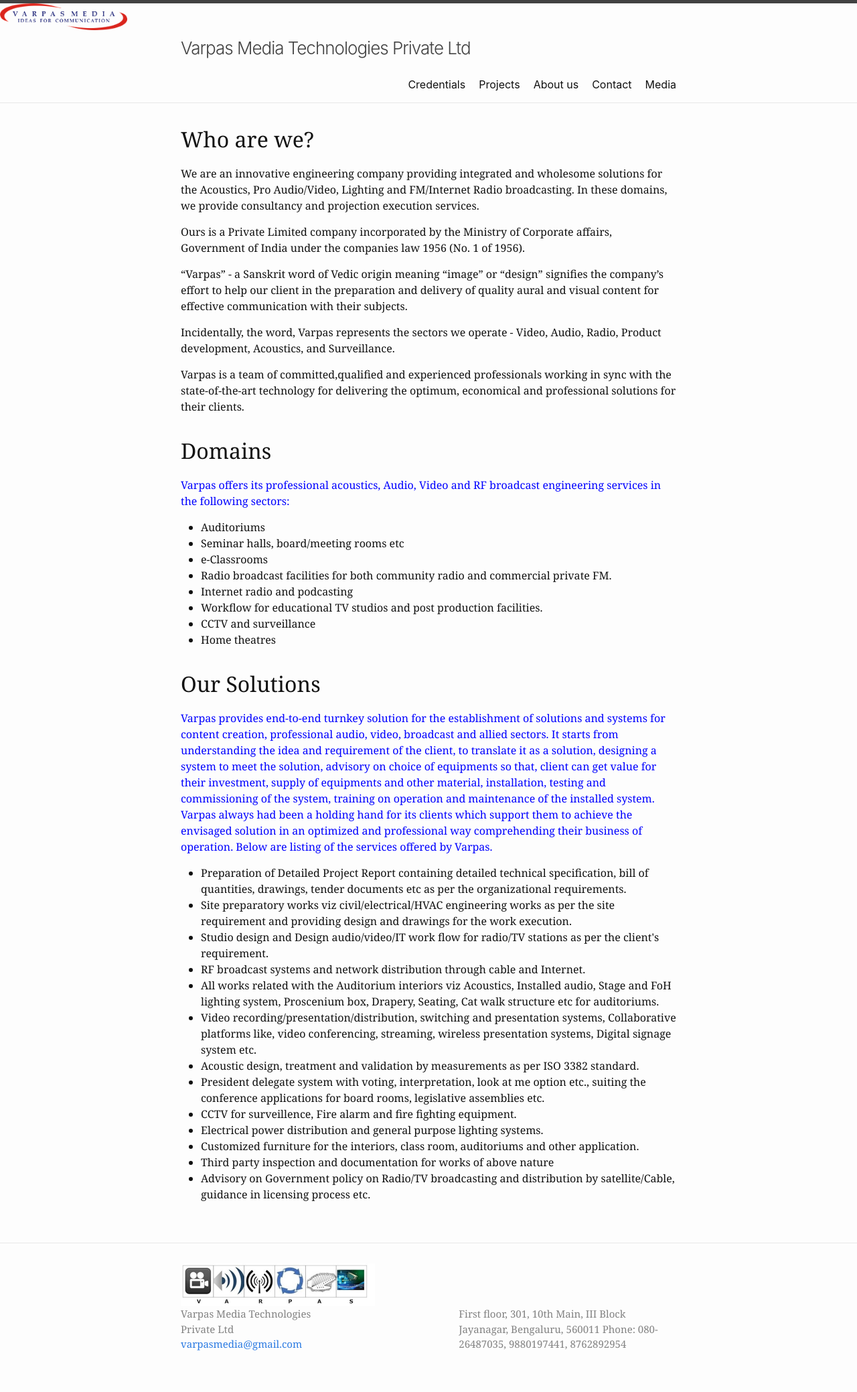
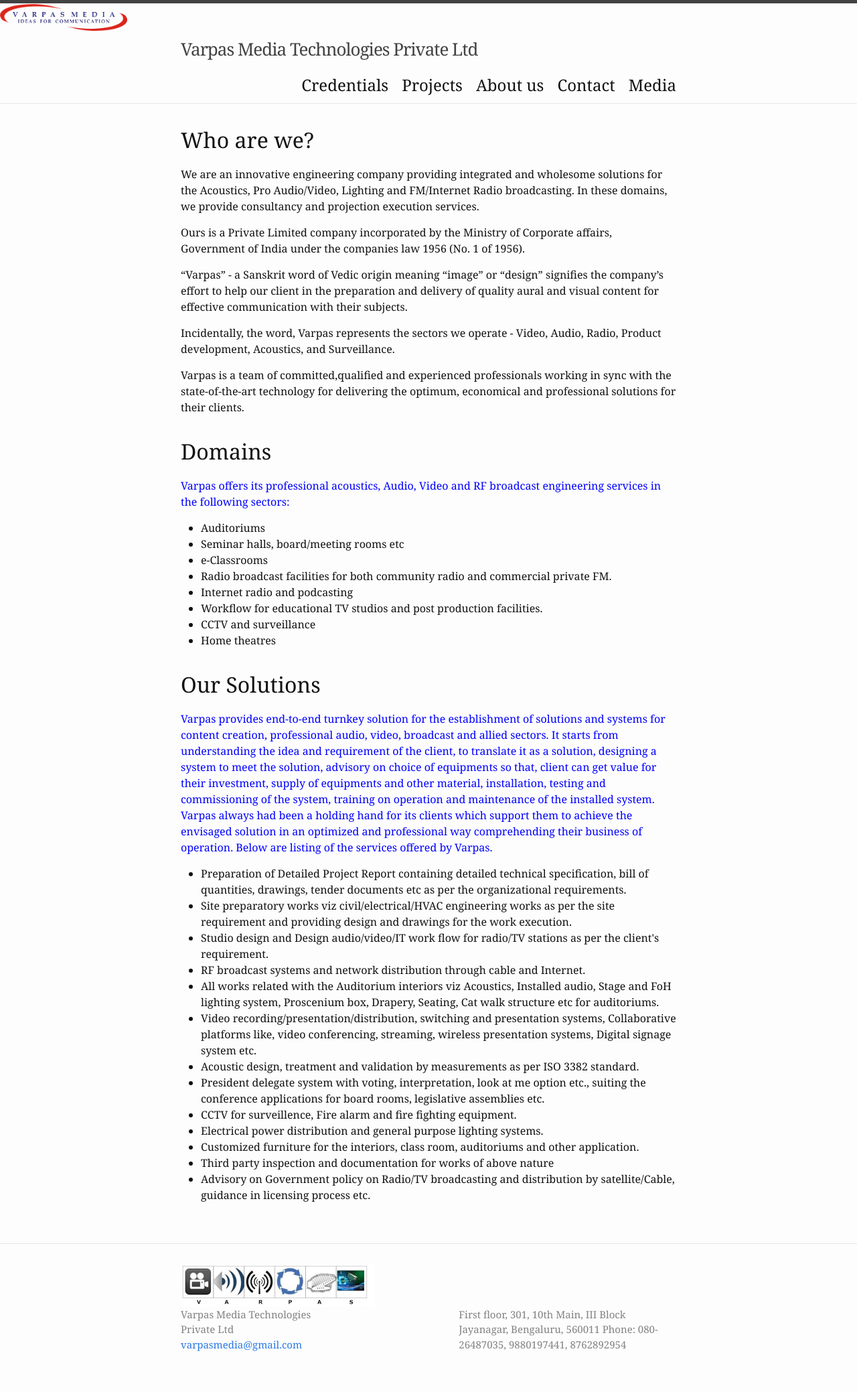
Before and after one commit to VarpasMedia/VarpasMedia.github.io, a Jekyll site: the page built from index.md, in a window 1280 px wide. Shown: the whole page at 67% size. Built offline with Jekyll 4.4.1, drawn with Linux system fonts in a browser that asks for light colours.

Commit message:
Update header.html

```diff
--- a/_includes/header.html
+++ b/_includes/header.html
@@ -1,3 +1,4 @@
+<font size="5" face="georgia">
 <header class="site-header" role="banner">
 
 <img src="images/Logo of Varpas.png" width="190" height="40" alt="">
```
